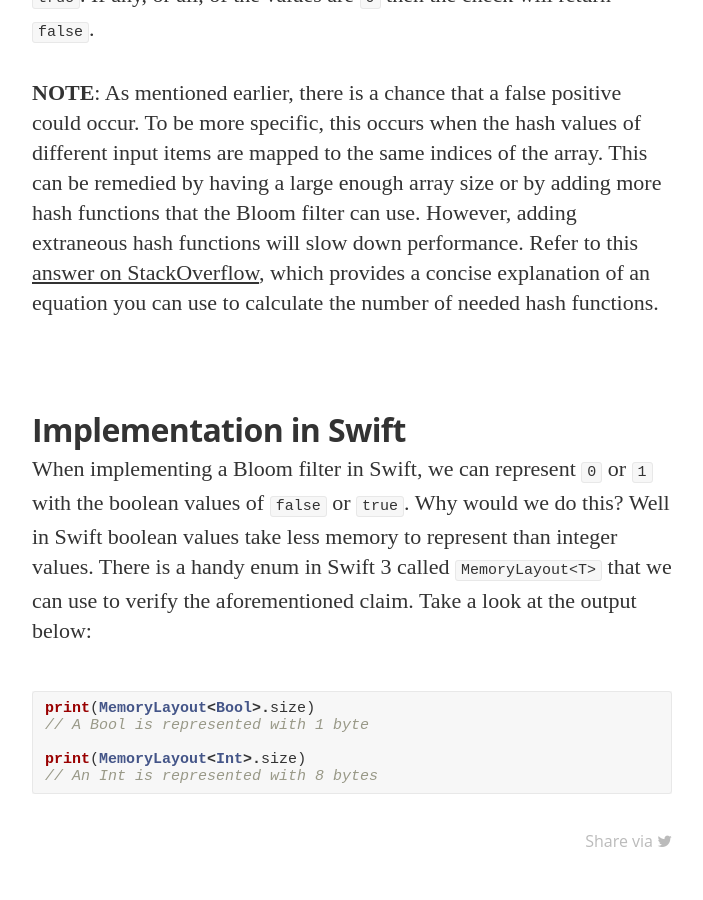
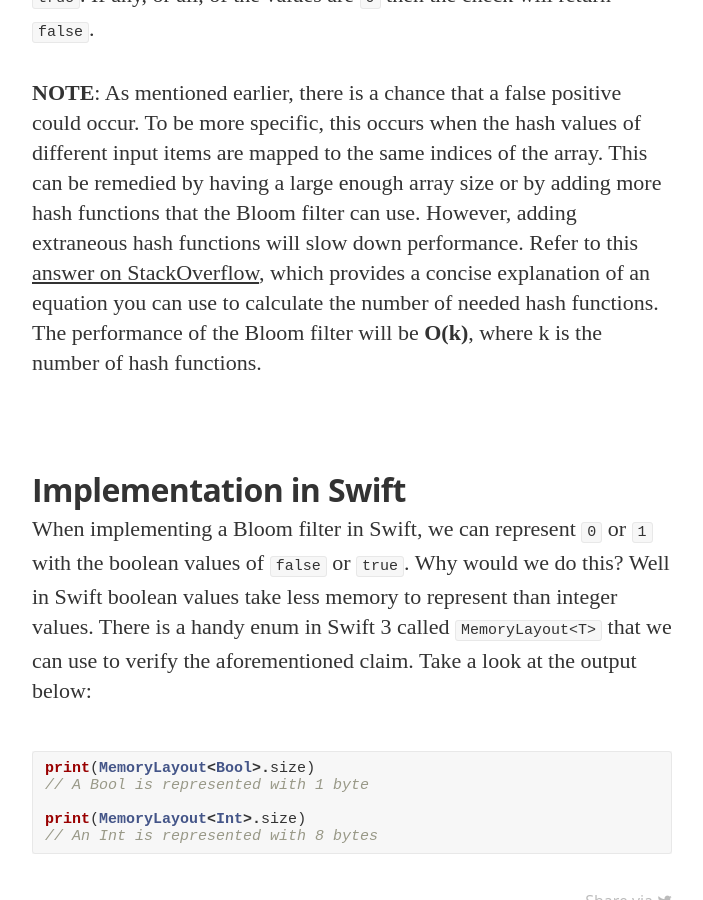
Before and after one commit to nathankrishnan/nathankrishnan.github.io, a Jekyll site: the page built from _posts/2017-03-18-bloomfilter.md, in a window 1280 px wide and 900 px high, scrolled down 3391 px. Shown: the whole window, without its empty margins (288-991 px from the left). Built offline with Jekyll 4.4.1, drawn with Linux system fonts in a browser that asks for light colours; nearby versions of some CDN libraries; some web fonts are replaced; comment, search, counter and statistics services are not loaded.

Commit message:
runtime of bloom filter

````diff
--- a/_posts/2017-03-18-bloomfilter.md
+++ b/_posts/2017-03-18-bloomfilter.md
@@ -48,7 +48,7 @@ These two bit values indicate to the Bloom filter that you've inserted the strin
 # Checking the existence an item
 To check to see if an item exists, you send the input through the hash functions, which will return array indices.  You then check the value at each array index. If all of the values are ```1``` then the check will return ```true```.  If any, or all, of the values are ```0``` then the check will return ```false```.
 
-**NOTE**: As mentioned earlier, there is a chance that a false positive could occur.  To be more specific, this occurs when the hash values of different input items are mapped to the same indices of the array.  This can be remedied by having a large enough array size or by adding more hash functions that the Bloom filter can use.  However, adding extraneous hash functions will slow down performance.  Refer to this [answer on StackOverflow](http://stackoverflow.com/questions/658439/how-many-hash-functions-does-my-bloom-filter-need), which provides a concise explanation of an equation you can use to calculate the number of needed hash functions.
+**NOTE**: As mentioned earlier, there is a chance that a false positive could occur.  To be more specific, this occurs when the hash values of different input items are mapped to the same indices of the array.  This can be remedied by having a large enough array size or by adding more hash functions that the Bloom filter can use.  However, adding extraneous hash functions will slow down performance.  Refer to this [answer on StackOverflow](http://stackoverflow.com/questions/658439/how-many-hash-functions-does-my-bloom-filter-need), which provides a concise explanation of an equation you can use to calculate the number of needed hash functions.  The performance of the Bloom filter will be **O(k)**, where k is the number of hash functions.
 
 # Implementation in Swift
 When implementing a Bloom filter in Swift, we can represent ```0``` or ```1``` with the boolean values of ```false``` or ```true```.  Why would we do this?  Well in Swift boolean values take less memory to represent than integer values.  There is a handy enum in Swift 3 called ```MemoryLayout<T>``` that we can use to verify the aforementioned claim.  Take a look at the output below:
````
